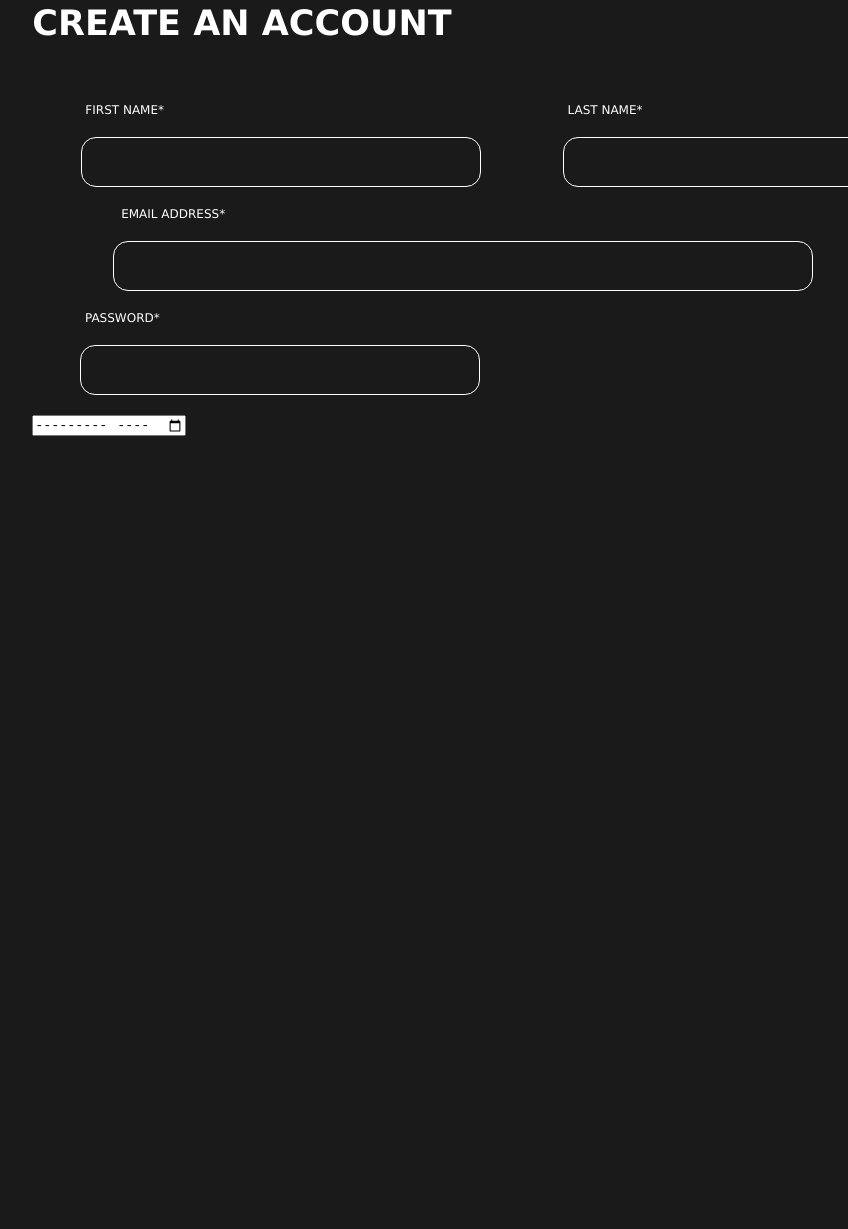
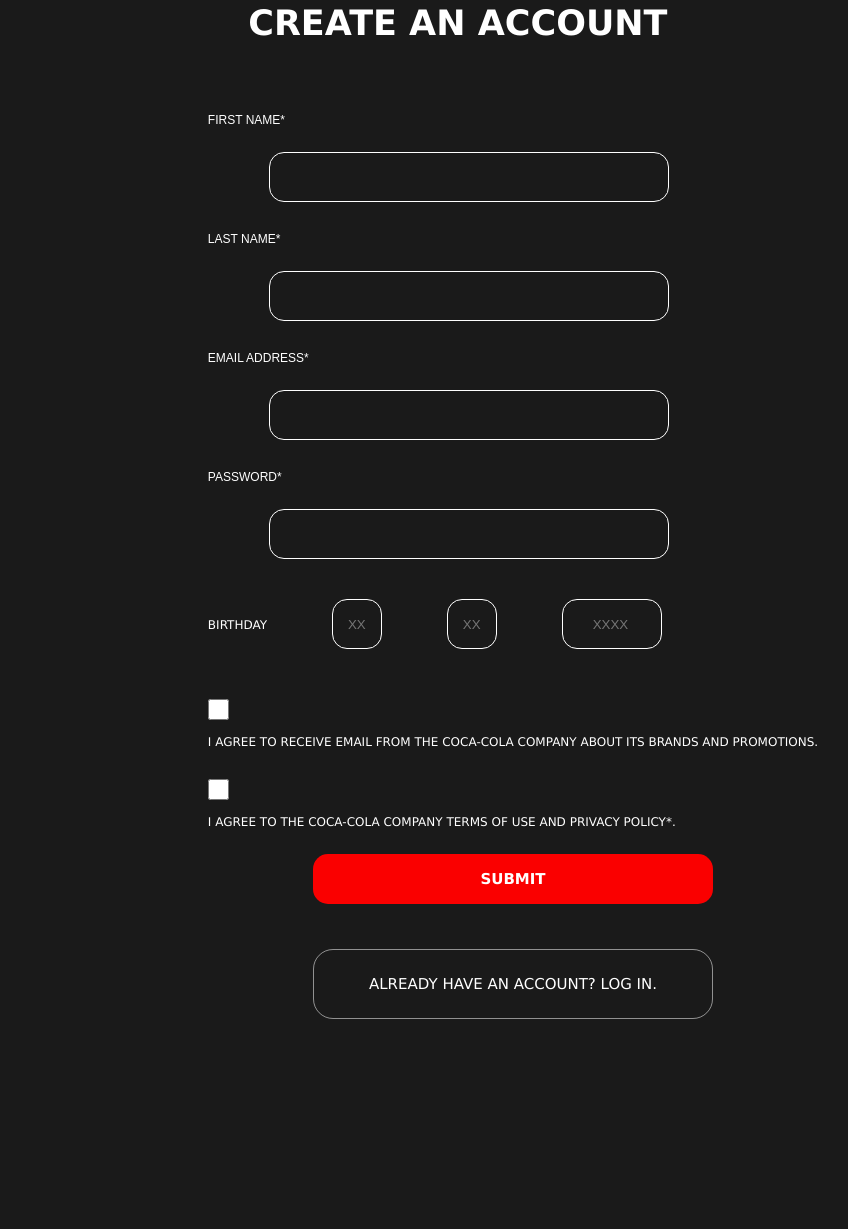
Before and after one commit to CaioemanuelIF/CaioemanuelIF.github.io, a plain HTML site: page sign-up.html in a window 1280 px wide. Shown: the part 97-1326 px from the top of the page, without its empty margins (127-975 px from the left). Before the commit the page ends 800 px from the top, so only its background shows below. Drawn offline with Linux system fonts and the light colour scheme.

Commit message:
signup-adjustments

```diff
--- a/index.css
+++ b/index.css
@@ -351,7 +351,6 @@ header{
     color: rgb(255, 255, 255);
     padding: 10px 10px;
 }
-
 
 #btn:active {
 	position:relative;
--- a/sign-up.css
+++ b/sign-up.css
@@ -21,6 +21,12 @@ body{
     justify-content: center;
     background-color: #1a1a1a;
 }
+
+a, li, ul{
+    list-style: none;
+    text-decoration: none;
+}
+
 ::-webkit-scrollbar {
     width: 10px;
     scrollbar-width: thin;
@@ -38,10 +44,22 @@ body{
 section{
    margin-top: 100px;
 }
+/* Chrome, Safari, Edge, Opera */
+input::-webkit-outer-spin-button,
+input::-webkit-inner-spin-button {
+  -webkit-appearance: none;
+  margin: 0;
+}
+
+/* Firefox */
+input[type=number] {
+  -moz-appearance: textfield;
+}
 
 .title{
     width: 500px;
     height: 100px;
+    text-align: center;
 }
 .title p{
     font-weight: bolder;
@@ -54,8 +72,15 @@ section{
     font-family: Verdana, Geneva, Tahoma, sans-serif;
     font-size: 12px;
 }
+.label-inputs label{
+    display: block;
+    text-align: left;
+    padding: 10px 0 5px;
+    font-family: tccc-unity-medium,arial,sans-serif;
+    font-size: 12px;
+}
 
-input[type=email], input[type=password], input[type=text] {
+ input[type=text], input[type=email], input[type=password] {
     outline: none;
     height: 50px;
     width: 400px;
@@ -66,6 +91,7 @@ input[type=email], input[type=password], input[type=text] {
     color: rgba(255, 255, 255, 0.637);
     margin: 20px 0 20px 10%;
 }
+
 input [type=email].highlightError,
 input [type=email].invalid,
 input [type=password].highlightError,
@@ -75,26 +101,125 @@ input [type=text].invalid{
     border-color: 1px solid #ec0808;
     box-shadow: 0 0 8px rgb (250 0 0 / 30%);
 }
-.names-input{
+
+.birthday-input input{
+    outline: none;
+    height: 50px;
+    width: 50px;
+    border: 1px solid white;
+    padding: 0 15px 0 15px!important;
+    border-radius: 15px;
+    background-color: #1a1a1a;
+    color: rgba(255, 255, 255, 0.637);
+    margin: 20px 0 20px 10%;
+}
+
+.birthday-input input:last-child{
+    width: 100px;
+    padding:0 30px 0 30px!important;
+}
+
+input [type=checkbox]{
+    width: 100px;
+    height: 100px;
+}
+
+.checkbox-first{
+    margin-top: 30px;
+}
+.checkbox-first p{
     display: flex;
+    align-items: center;
     justify-content: space-between;
 }
-.names label{
-    margin-left: 11%;
+
+.checkbox{
+    margin-top: 10px;
 }
 
-.names-input{
+.checkbox-second{
+    margin-top: 30px;
+}
+.checkbox-second p{
     display: flex;
+    align-items: center;
     justify-content: space-between;
 }
-.other-inputs{
+/*-----------------*/
+input[type=checkbox] {
+    width: 21px;
+    height: 21px;
+    margin-bottom: 15px;
+}
+/*--------*/
+.collumn{
+    width: 100%;
+    height: 400px;
     display: flex;
     flex-direction: column;
-    align-items: flex-start;
+    align-items: center;
 }
-.other-inputs label{
-    margin-left: 11%;
+/*----button------*/
+.buttons{
+    width: 100%;
+    display: flex;
+    justify-content: center;
 }
-input[type=email]{
-    width: 700px;
+.button {
+    height: 100px;
+    width: 400px;
+    display: flex;
+    justify-content: center;
+    align-items: center;
 }
+
+#btn-account{
+    border-radius: 15px;
+    background: rgb(250, 0, 0);
+    height: 50%;
+    width: 100%;
+    display: flex;
+    justify-content: center;
+    align-items: center;
+}
+
+#btn-account:hover{
+    background: rgb(110, 21, 21);
+}
+
+.button p{
+    text-decoration: none;
+    color: white;
+}
+
+#btn-account a{
+    font-weight: bolder;
+    font-size: 15px;
+    font-family: Verdana, Geneva, Tahoma, sans-serif;
+    color: rgb(255, 255, 255);
+}
+.login{
+    height: 70px;
+    width: 400px;
+    display: flex;
+    justify-content: center;
+    align-items: center;
+    margin: 20px;
+    border-radius: 20px;
+    border: 1px solid rgba(255, 255, 255, 0.521);
+}
+.login p{
+    text-decoration: none;
+    color: white;
+}
+
+.login a{
+    display: flex;
+    justify-content: center;
+    align-items: center;
+    height: 100%;
+    width: 100%;
+    font-size: 15px;
+    font-family: Verdana, Geneva, Tahoma, sans-serif;
+    color: rgb(255, 255, 255);
+}
--- a/sign-up.html
+++ b/sign-up.html
@@ -4,15 +4,18 @@
     <meta charset="UTF-8">
     <meta http-equiv="X-UA-Compatible" content="IE=edge">
     <link rel="stylesheet" type="text/css" href="sign-up.css">
+    <link rel="icon" type="image/png" sizes="32x32" href="../CaioemanuelIF.github.io/imgs/favicon-32x32.png">
+    <link rel="icon" type="image/png" sizes="16x16" href="../CaioemanuelIF.github.io/imgs/favicon-16x16.png">
     <meta name="viewport" content="width=device-width, initial-scale=1.0">
-    <title>Sign Up</title>
+    <title>Coca-Cola Sign Up</title>
 </head>
 <body>
-    <section>
+    <section class="light">
         <div class="title">
             <p>Create an Account</p>
         </div>
         <div class="inputs-info">
+            <div class="label-inputs">
                         <div class="names-input">
                     <div class="names">
                         <label for="first-name">First Name*</label>
@@ -34,10 +37,55 @@
                     </div>
 
                 </div>
+            </div>
+
                 <div class="birthday-input">
-                        <input type="month">
+                    <label for="number">Birthday</label>
+                        <input type="number" placeholder="XX" oninput="maxLengthCheck(this)" class="number" maxlength="2" aria-required="true" autofocus="autofocus">
+                        <input type="number" placeholder="XX" oninput="maxLengthCheck(this)" class="number" maxlength="2" aria-required="true" autofocus="autofocus">
+                        <input type="number" placeholder="XXXX" oninput="maxLengthCheck(this)" class="number" maxlength="4" aria-required="true" autofocus="autofocus">
+                </div>
+                <div class="checkbox">
+                    <div class="checkbox-first">
+                        <input type="checkbox" class="checkbox_first"><p>I agree to receive email from The Coca-Cola Company about its brands and promotions.</p>
+                    </div>
+                    <div class="checkbox-second">
+                        <input type="checkbox" class="checkbox_second"><p>I agree to The Coca-Cola Company Terms of Use and Privacy Policy*.</p>
+                    </div>
+
+                </div>
+        </div>
+
+        <div class="collumn">
+            <div class="buttons">
+                <div class="button">
+                    <div id="btn-account">
+                    <a href="#"><p>Submit</p></a>
+                    </div>
+                </div>
+            </div>
+
+            <div class="login">
+                <a href="#"><p>Already have an account? Log In.</p></a>
             </div>
        </div>
     </section>
+    <script>
+        function maxLengthCheck(object) {
+            if (object.value.length > object.maxLength)
+            object.value = object.value.slice(0, object.maxLength)
+        }
+
+        function isNumeric (evt) {
+            var theEvent = evt || window.event;
+            var key = theEvent.keyCode || theEvent.which;
+            key = String.fromCharCode (key);
+            var regex = /[0-9]|\./;
+            if ( !regex.test(key) ) {
+            theEvent.returnValue = false;
+            if(theEvent.preventDefault) theEvent.preventDefault();
+            }
+        }
+      </script>
 </body>
 </html>
```
Lines whose indentation alone changed are shown as unchanged.
